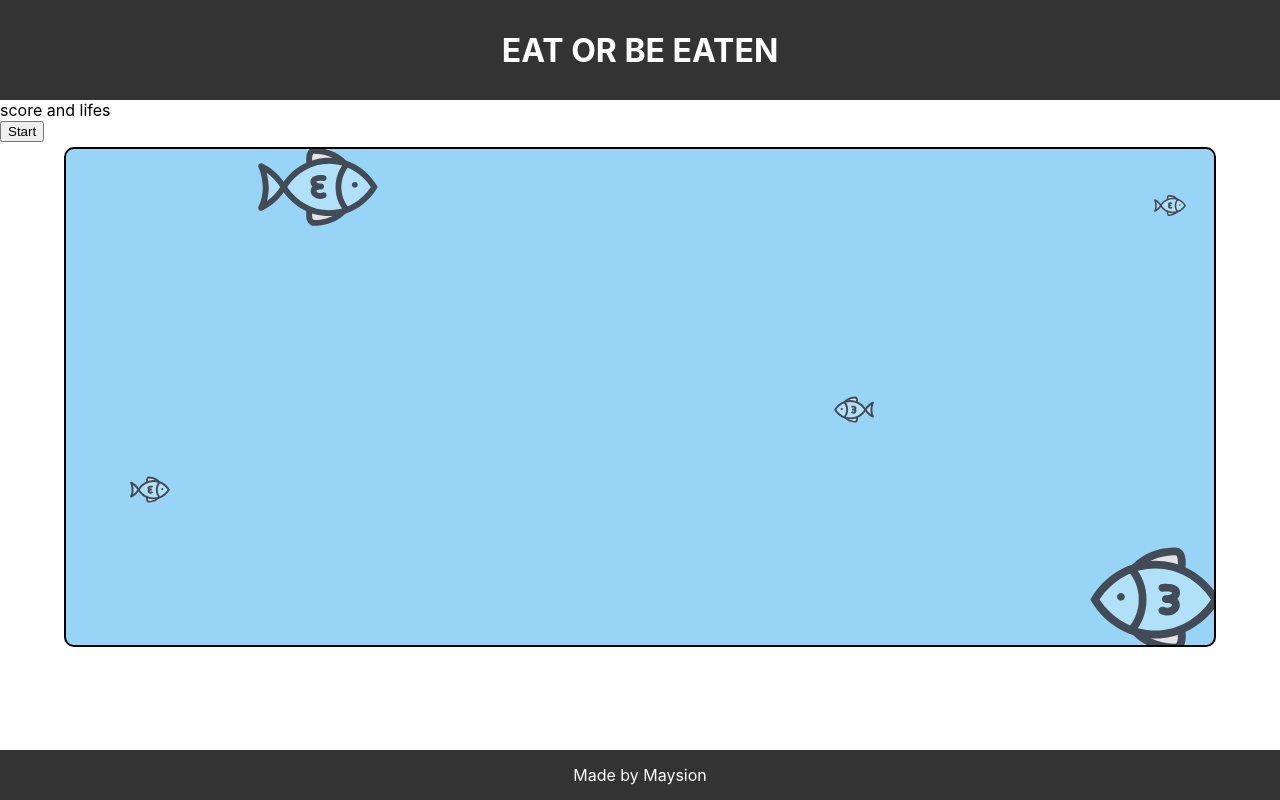
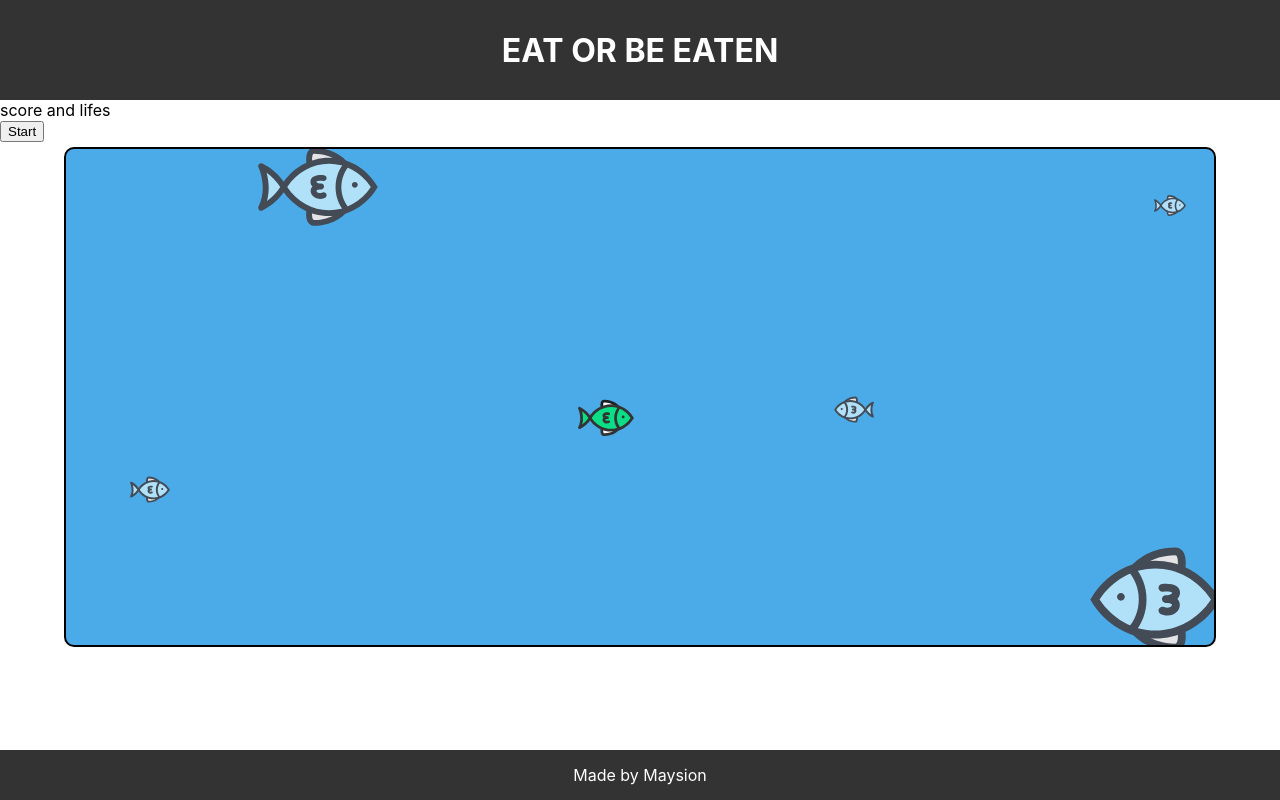
Before and after one commit to Doriyz/eat-or-be-eaten, a React (Create React App) app: page / in a window 1280 px wide. Built offline with nearby package versions, Linux system fonts and the light colour scheme.

Commit message:
able to handle keydown

```diff
--- a/src/App.css
+++ b/src/App.css
@@ -33,7 +33,7 @@
 
 
 #game-window{
-  background-color: #97d4f5;
+  background-color: #4babe8;
   /* background-image: url('../public/7.jpg'); */
   display: flex;
   justify-content: center;
--- a/src/App.js
+++ b/src/App.js
@@ -1,5 +1,6 @@
 import './App.css';
 import Fish from './components/Fish';
+import Player from './components/Player';
 import React,{useState, useEffect} from 'react';
 import { nanoid } from "nanoid";
 
@@ -8,9 +9,9 @@ function App(props) {
   const frame = 0.1;
   const max_y = 70;
   const min_y = -5;
-  const max_power = 30;
+  const max_power = 25;
   const min_power = 2;
-  const max_speed = 18;
+  const max_speed = 30;
   const min_speed = 5;
 
   const [isPlaying, setIsPlaying] = useState(false);
@@ -18,7 +19,14 @@ function App(props) {
   const [timer, setTimer] = useState(0); // used to count the frame time
 
   const [allFishes, setAllFishes] = useState(props.allFishes);
-  const [playerFish, setPlayerFish] = useState({x:0,y:0,speed:5,direction:'ltr', key:0});
+  const [playerFish, setPlayerFish] = useState({
+    x:40,
+    y:30,
+    speed:5,
+    power:min_power+5,
+    direction:'ltr',
+    key:0
+  });
 
 
   function addFish(){
@@ -28,7 +36,7 @@ function App(props) {
     const power = Math.floor(Math.random() * (max_power - min_power) ) + min_power;
     if(r > 0.5){
       const newFishes= {
-        x:-5,
+        x:-10,
         y:y,
         speed:speed,
         direction:'ltr',
@@ -39,7 +47,7 @@ function App(props) {
     }
     else{
       const newFishes= {
-        x:105,
+        x:110,
         y:y,
         speed:speed,
         direction:'rtl',
@@ -50,8 +58,6 @@ function App(props) {
     }
 
   }
-
-
 
 
   const startGame = () => {
@@ -91,14 +97,47 @@ function App(props) {
   useEffect(() => {
     // generate fish randomly
 
-      // const a = Math.floor(Math.random() * (1000/frame * 10 - 1000/frame) ) + 1000/frame;
-
-      const a = 100;
-      if(timer % 50 == 0){
+      if(timer % 500 == 0){
         addFish();
         console.log(timer);
       }
-  },[timer%50]);
+  },[timer / 500]);
+
+  function handleKeyDown(event) {
+    if(!isPlaying) return;
+      switch (event.keyCode) {
+        case 37: // Left arrow
+          console.log('left move');
+          setPlayerFish(playerFish=>{
+            return {...playerFish, x: playerFish.x-1, direction:'rtl'};
+          });
+          break;
+        case 38: // Up arrow
+          // Move player up
+          console.log('up move');
+          setPlayerFish(playerFish=>{
+            return {...playerFish, y: playerFish.y-1};
+          });
+          break;
+        case 39: // Right arrow
+          // Move player right
+          console.log('right move');
+          setPlayerFish(playerFish=>{
+            return {...playerFish, x: playerFish.x+1, direction:'ltr'};
+          });
+          break;
+        case 40: // Down arrow
+          // Move player down
+          console.log('down move');
+          setPlayerFish(playerFish=>{
+            return {...playerFish, y: playerFish.y+1};
+          });
+          break;
+        default:
+          // Do nothing for other keys
+          break;
+      }
+  }
 
 
 
@@ -106,13 +145,19 @@ function App(props) {
     <Fish
       x={fish.x}
       y={fish.y}
-      isPlaying={isPlaying}
       key={fish.key}
       power={fish.power}
       direction={fish.direction}
     />
   )):"";
 
+  const player = <Player
+  x={playerFish.x}
+  y={playerFish.y}
+  key={playerFish.key}
+  power={playerFish.power}
+  direction={playerFish.direction}
+/>;
 
   return (
 
@@ -132,10 +177,10 @@ function App(props) {
         }
       </div>
 
-      <div id="game-window">
+      <div id="game-window" tabIndex={0} onKeyDown={handleKeyDown}>
         {/* <p>hello</p> */}
         {fishList}
-
+        {player}
       </div>
 
 
--- a/src/components/Fish.js
+++ b/src/components/Fish.js
@@ -1,4 +1,4 @@
-import React,{useState} from "react";
+import React from "react";
 import src from './fish.svg';
 
 export default function Fish(props) {
--- /dev/null
+++ b/src/components/Player.js
@@ -0,0 +1,37 @@
+import React from "react";
+import src from './player.svg';
+
+export default function Fish(props) {
+    return (
+        <img
+            src={src}
+            alt="fish"
+            style={{
+                top: props.y + 'vh',
+                left: props.x + 'vw',
+                position: 'absolute',
+                width:props.power*8+'px',
+                transform:props.direction==='ltr'?'scaleX(-1)':'scaleX(1)',
+            }}
+        />
+
+        // <svg
+        //     src={src}
+        //     alt="fish"
+        //     style={{
+        //         top: props.y + 'vh',
+        //         left: props.x + 'vw',
+        //         position: 'absolute',
+        //         width:props.power*8+'px',
+        //         transform:props.direction==='ltr'?'scaleX(-1)':'scaleX(1)',
+        //         'aria-hidden': true,
+        //         focusable: false,
+        //     }}>
+        // <linearGradient id="linearGradient" x2="0" y2="1">
+        // <stop offset="0%" stop-color="#FFB546" />
+        // <stop offset="100%" stop-color="#FF9901" />
+        // </linearGradient>
+        // </svg>
+
+    )
+}
```
Also changed, not shown: src/components/player.svg.
